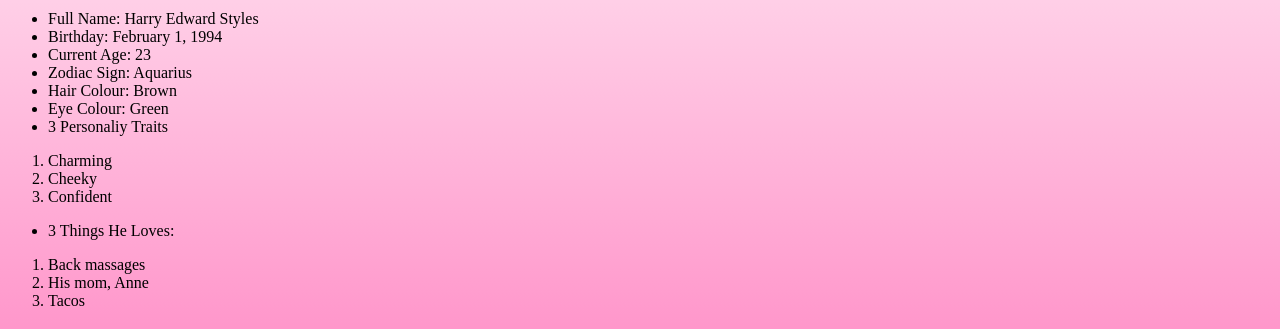
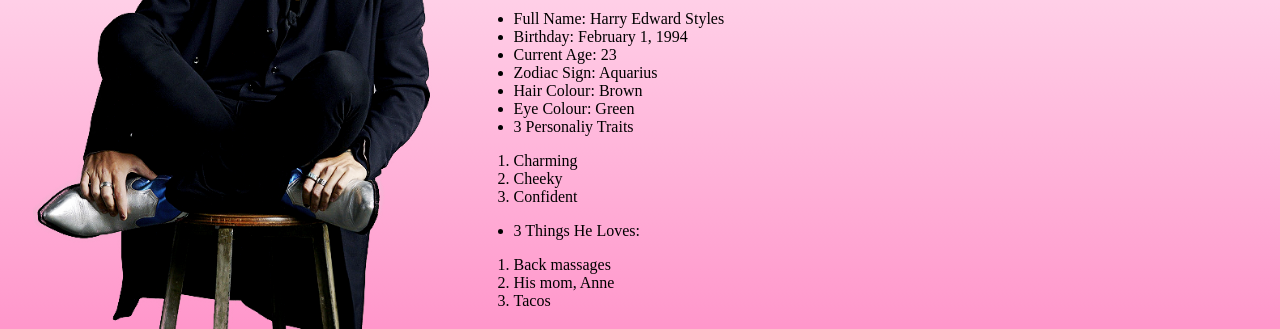
Before and after one commit to kakarlap/home, a plain HTML site: page harry.html in a window 1280 px wide. Shown: the part 279-608 px from the top of the page. Drawn offline with Linux system fonts and the light colour scheme; the site is published under a folder, as on GitHub Pages, so addresses that start at the root find nothing; a web font is replaced by a local one.

Commit message:
Update harry.html

```diff
--- a/harry.html
+++ b/harry.html
@@ -12,7 +12,7 @@
 		<link href="basic.css" rel="stylesheet" type="text/css">
 	</head>
 	<body id="aboutharry">
-		<img src="/Images/harrystyles.png" alt="Harry Styles" id="harry">
+		<img src="Images/harrystyles.png" alt="Harry Styles" id="harry">
 		<!--The following are navigation buttons-->
 		<a href="index.html" class="button">HOME</a>
 		<a href="about.html" class="button">ABOUT 1D</a>
```
